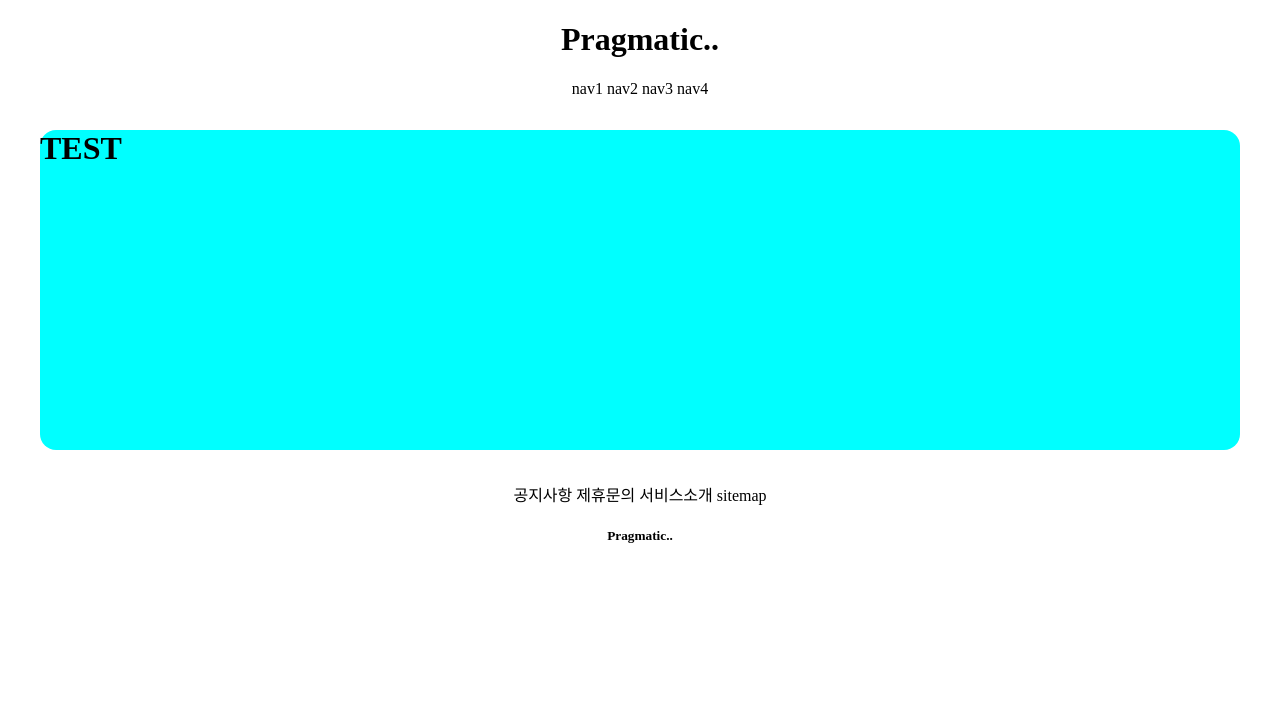
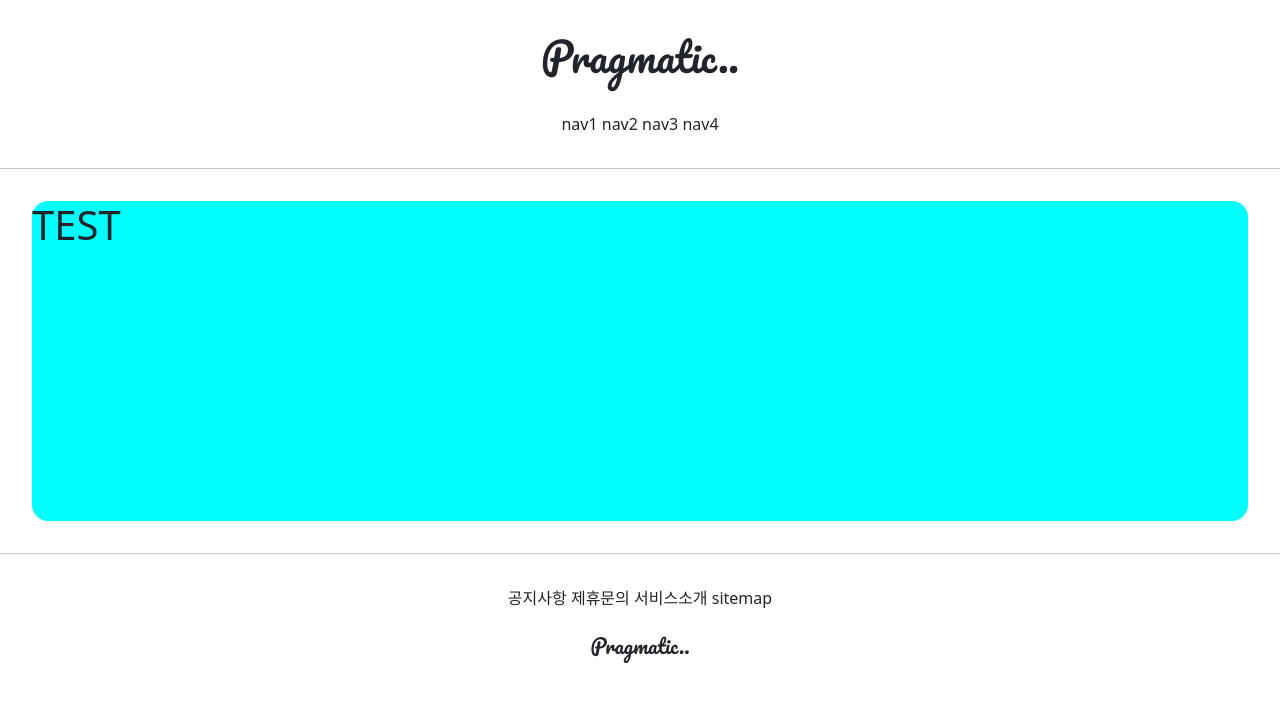
Before and after one commit to taroun/gis_1ban_1, a Django app: page /accounts/hello_world/ in a window 1280 px wide. Shown: the top 702 px of the page. Run offline with Django 3.2, Linux system fonts and the light colour scheme; parts of the project's set-up code (start-up, migrations or seed data) failed here and were passed over.

Commit message:
7/5 1ban class commit 3

```diff
--- a/templates/base.html
+++ b/templates/base.html
@@ -7,10 +7,12 @@
 
 {% include 'header.html' %}
 
+<hr>
+
 {% block content %}
 {% endblock %}
 
-
+<hr>
 
 {% include 'footer.html' %}
 
--- a/templates/footer.html
+++ b/templates/footer.html
@@ -1,12 +1,12 @@
 <div style="text-align: center">
 
-    <div>
+    <div style="margin-top: 2rem;">
         <span>공지사항</span>
         <span>제휴문의</span>
         <span>서비스소개</span>
         <span>sitemap</span>
     </div>
-    <div>
+    <div style="margin: 1.5rem 0;font-family: 'Pacifico', cursive;">
         <h5>Pragmatic..</h5>
     </div>
 
--- a/templates/head.html
+++ b/templates/head.html
@@ -1,4 +1,15 @@
 <head>
     <meta charset="UTF-8">
     <title>Title</title>
+
+    {#  BOOTSTRAP LINK  #}
+    <link href="https://cdn.jsdelivr.net/npm/bootstrap@5.0.2/dist/css/bootstrap.min.css"
+          rel="stylesheet" integrity="sha384-EVSTQN3/azprG1Anm3QDgpJLIm9Nao0Yz1ztcQTwFspd3yD65VohhpuuCOmLASjC"
+          crossorigin="anonymous">
+
+    {#  GOOGLE PONTS LINK  #}
+    <link rel="preconnect" href="https://fonts.googleapis.com">
+    <link rel="preconnect" href="https://fonts.gstatic.com" crossorigin>
+    <link href="https://fonts.googleapis.com/css2?family=Pacifico&display=swap" rel="stylesheet">
+
 </head>
--- a/templates/header.html
+++ b/templates/header.html
@@ -1,9 +1,9 @@
 <div style="text-align: center">
 
-    <div>
+    <div style="margin: 2rem 0;font-family: 'Pacifico', cursive;">
         <h1>Pragmatic..</h1>
     </div>
-    <div>
+    <div style="margin-bottom: 2rem;">
         <span>nav1</span>
         <span>nav2</span>
         <span>nav3</span>
```
